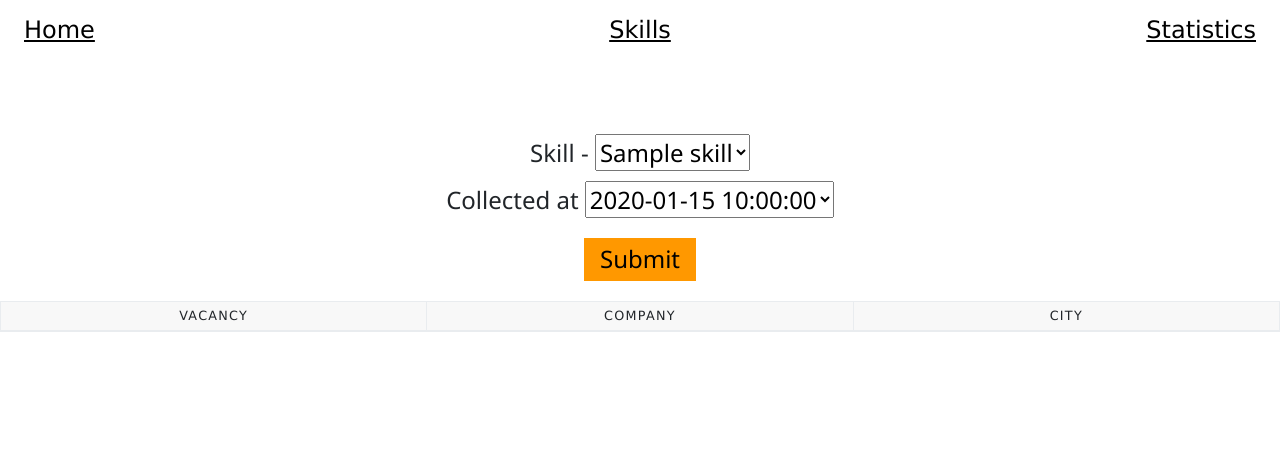
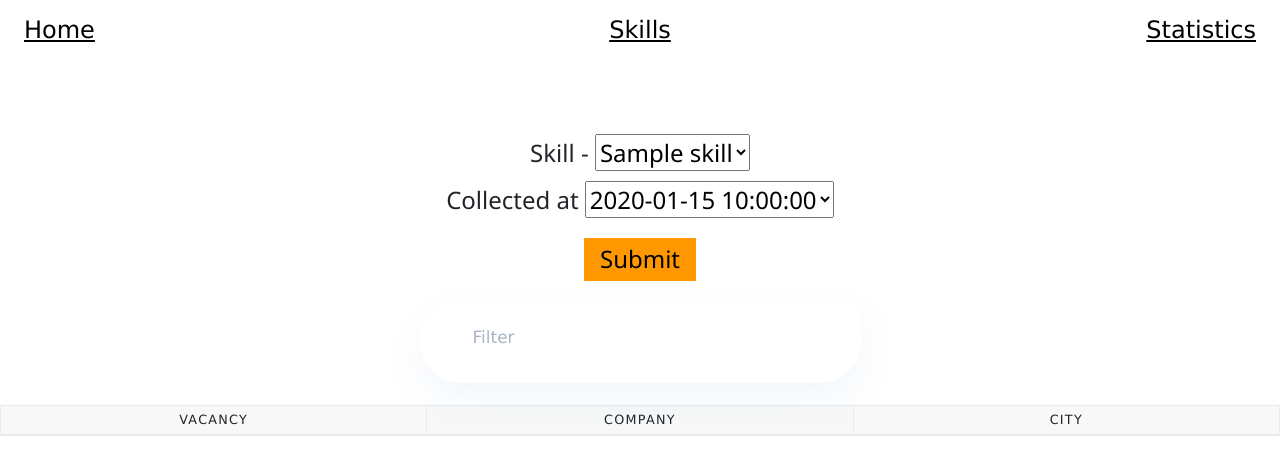
Before and after one commit to Goraved/qa_skills, a Flask app: a page that uses templates/skill_vacancies.html in a window 1280 px wide. Shown: the top 475 px of the page. Run offline with Flask 2, Linux system fonts and the light colour scheme; tables that the repository leaves empty or names only in its code hold one stand-in row (values such as "Sample post"); lists and menus that the app fills with data are empty; some libraries are stand-ins or nearby versions.

Commit message:
Add table filters (#20)
* Add table filters

* fix linter

```diff
--- a/app.py
+++ b/app.py
@@ -5,7 +5,7 @@ import string
 import threading
 from datetime import datetime
 
-from flask import Flask, render_template, redirect, url_for, request, jsonify
+from flask import Flask, render_template, redirect, url_for, request, jsonify, abort
 
 from data import set_cached_data, get_cached_data
 from graphs import get_stats, get_languages_comparison, get_skill_stats, clear_plt
@@ -113,7 +113,7 @@ def get_language_comparison_endpoint():
 
 
 @app.route("/statistic/<date>")
-def show_specific_statistics(date):
+def show_specific_statistics(date: datetime):
     dates = Statistic.get_str_dates()
     try:
         info = get_stats(date)
@@ -132,7 +132,9 @@ def show_stats_by_skill():
 
 
 @app.route("/skill/<skill_id>")
-def show_stats_by_specific_skill(skill_id):
+def show_stats_by_specific_skill(skill_id: str):
+    if not skill_id.isnumeric():
+        abort(400, f'Unknown skill_id - "{skill_id}"')
     info = get_skill_stats(int(skill_id))
     return render_template('skill.html', skills=info[1], stats=info[0], selected_skill=info[2])
 
@@ -184,13 +186,19 @@ def show_vacancies_by_skill():
 
 # ERRORS
 @app.errorhandler(404)
-def page_not_found(error):
+def page_not_found():
     return render_template('404.html', title='404'), 404
 
 
 @app.errorhandler(500)
-def server_error(error):
+def server_error():
     return render_template('500.html', title='500'), 500
+
+
+@app.errorhandler(400)
+def client_error(error):
+    error = str(error).replace('400 Bad Request: ', '')
+    return render_template('400.html', title='400', error_msg=error), 400
 
 
 if __name__ == "__main__":
--- a/data.py
+++ b/data.py
@@ -51,7 +51,7 @@ def query(sql: str, **kwargs) -> Cursor:
                 cursor.execute(sql)
             DB.commit()
             break
-        except Exception as e:
-            print(f'SQL Error - {e} for query - {sql}')
+        except Exception as error:
+            print(f'SQL Error - {error} for query - {sql}')
             db_connection()
     return cursor
--- a/graphs.py
+++ b/graphs.py
@@ -5,6 +5,7 @@ from typing import List, Tuple
 
 import matplotlib
 import matplotlib.pyplot as plt
+from flask import abort
 
 from models.position import get_positions_statistics_by_date
 from models.skill import get_skills_info
@@ -39,6 +40,8 @@ def get_skill_stats(skill_id: int) -> Tuple:
     stats = result[0]
     skills = result[1]
     selected_skill = [_ for _ in skills if _['id'] == skill_id]
+    if not selected_skill:
+        abort(400, f'Unknown skill_id - "{skill_id}"')
     save_graph(stats, selected_skill[0]["name"])
     return stats, skills, selected_skill
 
--- a/static/css/main.css
+++ b/static/css/main.css
@@ -243,6 +243,12 @@ td {
 	border: 2px solid #555555;
 }
 
+.button7 {
+	background-color: #0088cc;
+	color: white;
+	border: 2px solid #555555;
+}
+
 .button5:hover {
 	background-color: #555555;
 	color: white;
@@ -250,6 +256,11 @@ td {
 
 .button6:hover {
 	background-color: #8e3d59;
+	color: white;
+}
+
+.button7:hover {
+	background-color: #0088cc63;
 	color: white;
 }
 
@@ -542,3 +553,80 @@ a.lightbox-close:after {
 .lightbox-target:target a.lightbox-close {
 	top: 0px;
 }
+
+.input-group {
+  display: block;
+  width: 441px;
+  max-width: 100%;
+  height: 82px;
+  border: 0;
+  background-color: #ffffff;
+  border-bottom-left-radius: 41px;
+  border-bottom-right-radius: 41px;
+  border-top-left-radius: 41px;
+  border-top-right-radius: 0;
+  box-shadow: 0 17px 40px 0 rgba(75, 128, 182, 0.07);
+  margin-bottom: 22px;
+  position: relative;
+  font-size: 17px;
+  color: #a7b4c1;
+  transition: opacity 0.2s ease-in-out, filter 0.2s ease-in-out,
+    box-shadow 0.1s ease-in-out;
+      display: block;
+  margin-right: auto;
+  margin-left: auto;
+}
+
+.input-group:hover {
+  box-shadow: 0 14px 44px 0 rgba(0, 0, 0, 0.077);
+}
+
+.input-group input {
+  position: absolute;
+  border: 0;
+  box-shadow: none;
+  background-color: rgba(255, 255, 255, 0);
+  top: 0;
+  height: 65px;
+  width: 100%;
+  padding: 0 53px;
+  box-sizing: border-box;
+  z-index: 3;
+  display: block;
+  color: #1a6fc4;
+  font-size: 17px;
+  font-family: "Oxygen", sans-serif;
+  transition: top 0.1s ease-in-out;
+}
+
+.input-group input::placeholder {
+  color: rgba(0, 0, 0, 0);
+}
+
+.input-group input:focus,
+.input-group input:not(:placeholder-shown) {
+  top: 17px;
+}
+
+.input-group label {
+  position: absolute;
+  border: 0;
+  top: 0;
+  left: 0;
+  right: 0;
+  bottom: 0;
+  z-index: 2;
+  display: flex;
+  align-items: center;
+  padding: 0 53px;
+  box-sizing: border-box;
+  transition: all 0.1s ease-in-out;
+  cursor: text;
+}
+
+.input-group input:focus + label,
+.input-group input:not(:placeholder-shown) + label {
+  bottom: 20px;
+  font-size: 13px;
+  opacity: 0.7;
+}
--- a/static/js/main.js
+++ b/static/js/main.js
@@ -75,3 +75,43 @@ $('a[href*="#"]')
             }
         }
     });
+
+(function(document) {
+	'use strict';
+
+	var LightTableFilter = (function(Arr) {
+
+		var _input;
+
+		function _onInputEvent(e) {
+			_input = e.target;
+			var tables = document.getElementsByClassName(_input.getAttribute('data-label'));
+			Arr.forEach.call(tables, function(table) {
+				Arr.forEach.call(table.tBodies, function(tbody) {
+					Arr.forEach.call(tbody.rows, _filter);
+				});
+			});
+		}
+
+		function _filter(row) {
+			var text = row.textContent.toLowerCase(), val = _input.value.toLowerCase();
+			row.style.display = text.indexOf(val) === -1 ? 'none' : '';
+		}
+
+		return {
+			init: function() {
+				var inputs = document.getElementsByClassName('light-table-filter');
+				Arr.forEach.call(inputs, function(input) {
+					input.oninput = _onInputEvent;
+				});
+			}
+		};
+	})(Array.prototype);
+
+	document.addEventListener('readystatechange', function() {
+		if (document.readyState === 'complete') {
+			LightTableFilter.init();
+		}
+	});
+
+})(document);
--- a/templates/index.html
+++ b/templates/index.html
@@ -41,6 +41,7 @@ body, html {height: 100%}
         <hr class="w3-border-grey" style="margin:auto;width:40%">
         <p class="w3-center"><button id="stats"  class="button button5"  onclick="location.href='/statistics';">Show statistics by day</button></p>
         <p class="w3-center"><button id="skill"  class="button button5"  onclick="location.href='/skill';">Show statistics by skill</button></p>
+        <p class="w3-center"><button id="telegram"  class="button button7"  onclick="window.open('https://t.me/qa_skills_bot', '_blank');">Telegram bot</button></p>
         <div id="wait" class="w3-display-middle"
              style="display:none;height:0px;position:absolute;top:100%;left:50%;padding:25px;width:100%">
             <p class=" w3-center"><img
--- a/templates/skill_vacancies.html
+++ b/templates/skill_vacancies.html
@@ -60,8 +60,15 @@
             <h3><input class="w3-btn w3-orange" type="submit" style="margin:10px;"></h3>
         </form>
     </div>
+
+    <div class="input-group">
+        <input value="" data-label="vacancy" class="light-table-filter" type="search"
+               name="text" id="text" required="required" placeholder="Filter">
+        <label for="text">Filter</label>
+    </div>
+
     <div class="table-wrapper-scroll-y my-custom-scrollbar">
-        <table id="dtVerticalScrollExample" class="table table-striped table-bordered table-sm" cellspacing="0"
+        <table id="dtVerticalScrollExample" class="vacancy table table-striped table-bordered table-sm" cellspacing="0"
                width="100%">
             <thead>
             <tr>
```
Also changed, not shown: templates/400.html (added, +49 -0 lines), templates/statistics.html (+16 -2 lines).
